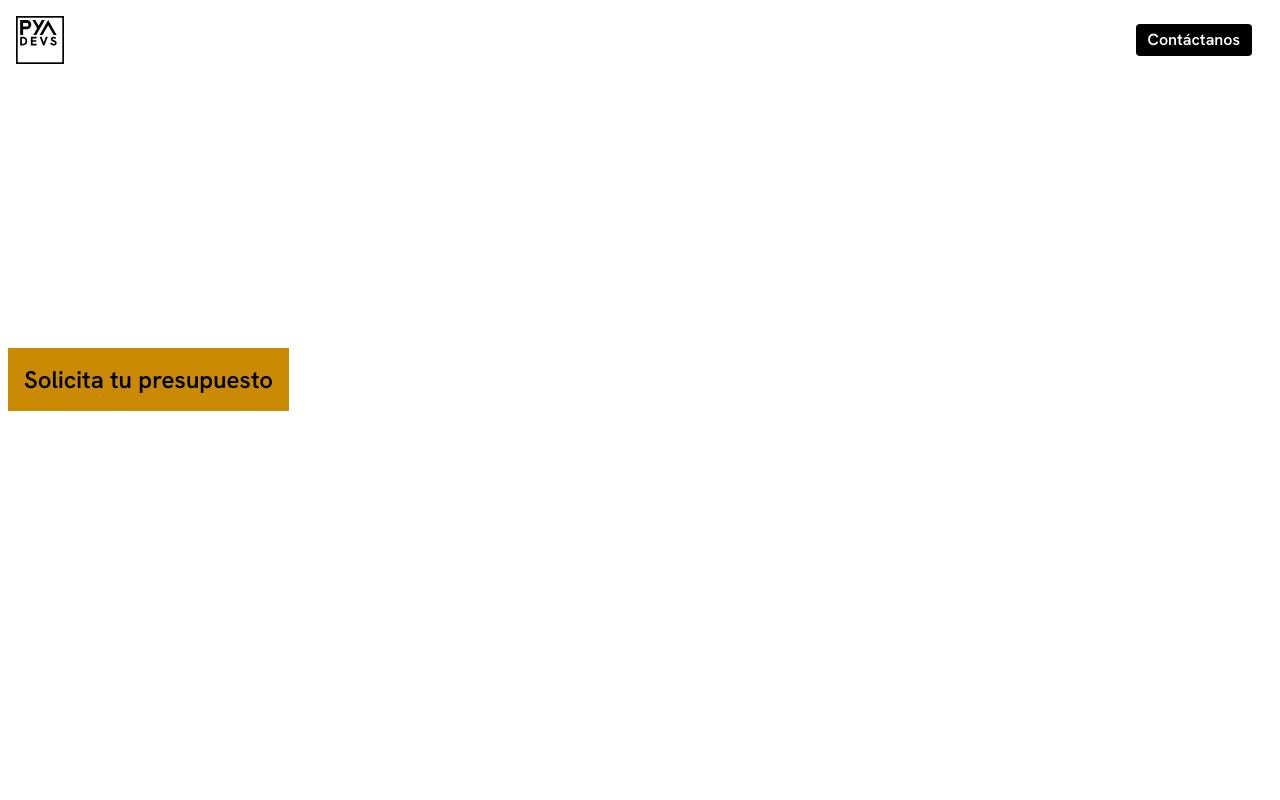
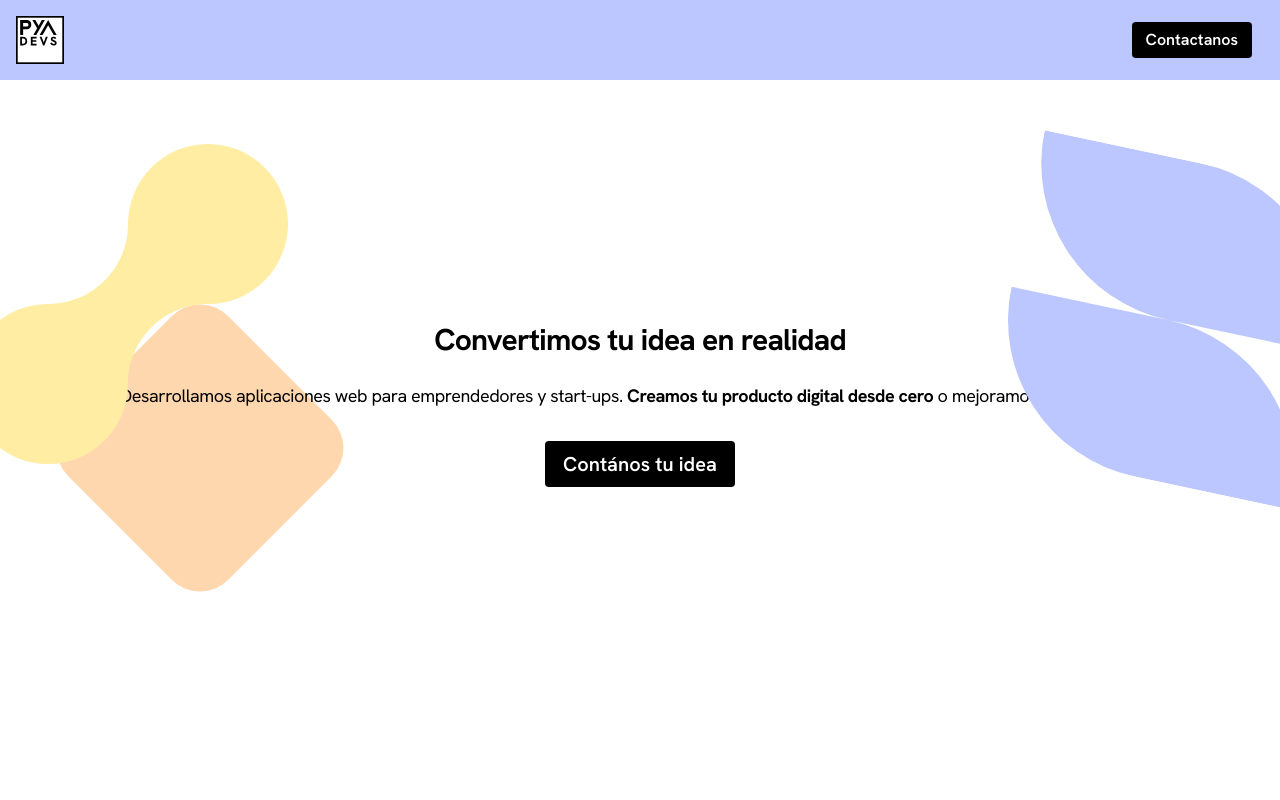
Before and after one commit to alepertu/bgd, a Next.js app: page / in a window 1280 px wide. Shown: the top 800 px of the page. Built offline with nearby package versions, Linux system fonts and the light colour scheme.

Commit message:
feat: svg shapes

```diff
--- a/app/_components/Header.tsx
+++ b/app/_components/Header.tsx
@@ -8,15 +8,15 @@ const navItems = ['inicio', 'nosotros', 'proyectos', 'contacto'];
 export default function Header() {
   let [mostrarMenu, setMostrarMenu] = useState(false);
   return (
-    <header className="flex h-20 w-full p-4 items-center fixed top-0 left-0 bg-white">
+    <header className="flex h-20 z-50 w-full p-4 items-center fixed top-0 left-0 bg-uy-blue-50">
       <a href="#inicio">
         <Image src={logo} alt="PYA DEVS Logo" width={50} height={50} />
       </a>
       <div className="w-full flex flex-col items-end">
         <a
-          className="bg-black py-1 px-3 rounded mr-3 no-underline text-white font-semibold hover:bg-blue"
+          className="bg-black py-1 px-3 rounded mr-3 no-underline text-white font-semibold border-2 border-transparent hover:text-black transition-all hover:bg-transparent hover:border-black"
           href="#contacto">
-          Contáctanos
+          Contactanos
         </a>
       </div>
       <button
@@ -37,7 +37,7 @@ export default function Header() {
             onClick={() => {
               setMostrarMenu(false);
             }}
-            className={`no-underline border-2 bg-white w-3/4 rounded-lg text-2xl mx-auto text-left my-3 px-4 py-3 hover:border-black`}>
+            className={`no-underline border-2 border-transparent bg-white w-3/4 rounded-lg text-2xl mx-auto text-left my-2 px-4 py-3 hover:border-black`}>
             {item}
           </a>
         ))}
--- a/app/_components/Inicio.jsx
+++ /dev/null
@@ -1,24 +0,0 @@
-function Inicio() {
-  return (
-    <main className="pt-12 text-left ml-2 md:pt-3 h-svh" id="inicio">
-      <h1 className="text-4xl md:text-6xl text-white pt-20 font-bold w-11/12">
-        Soluciones en tecnología
-        <br />
-        al alcance de un clic.
-      </h1>
-      <p className="w-11/12 text-2xl md:w-3/4 mb-14 text-white">
-        Nos dedicamos al diseño, desarrollo y mantenimiento de páginas webs y
-        aplicaciones móviles, implementando tecnologías modernas y con
-        soluciones que se adaptan a las necesidades de tu compañía o
-        emprendimiento.
-      </p>
-      <a
-        className="p-4 text-2xl no-underline bg-yellow-600 text-black font-semibold hover:bg-white"
-        href="#contacto">
-        Solicita tu presupuesto
-      </a>
-    </main>
-  );
-}
-
-export default Inicio;
--- a/app/page.tsx
+++ b/app/page.tsx
@@ -1,9 +1,9 @@
 'use client';
 
-import Inicio from './_components/Inicio.jsx';
 import Nosotros from './_components/Nosotros.jsx';
 import Proyectos from './_components/Proyectos.jsx';
 import Contacto from './_components/Contacto.jsx';
+
 import React from 'react';
 import Header from './_components/Header.tsx';
 
@@ -11,7 +11,41 @@ function App() {
   return (
     <div className="text-center">
       <Header />
-      <Inicio />
+      <main
+        className="text-center relative overflow-hidden w-full flex-col place-content-center h-svh px-6"
+        id="inicio">
+        <svg
+          xmlns="http://www.w3.org/2000/svg"
+          viewBox="0 0 480 480"
+          className="absolute top-36 -left-8 rotate-90 fill-uy-yellow-200 w-3/12">
+          <path d="M360 240c-66.3 0-120-53.7-120-120a120 120 0 1 0-120 120c66.3 0 120 53.7 120 120a120 120 0 1 0 120-120Z"></path>
+        </svg>
+        <svg
+          xmlns="http://www.w3.org/2000/svg"
+          viewBox="0 0 480 480"
+          className="absolute top-40 rotate-12 -right-12 fill-uy-blue-50 w-3/12">
+          <path d="M240 0H0a240 240 0 0 0 240 240h240A240 240 0 0 0 240 0ZM240 240H0a240 240 0 0 0 240 240h240a240 240 0 0 0-240-240Z"></path>
+        </svg>
+        <svg
+          xmlns="http://www.w3.org/2000/svg"
+          viewBox="0 0 480 480"
+          className="absolute top-72 -z-10 left-10 fill-uy-brown-50 w-3/12">
+          <path d="M197.6 42.4 42.4 197.6a60 60 0 0 0 0 84.8l155.2 155.2a60 60 0 0 0 84.8 0l155.2-155.2a60 60 0 0 0 0-84.8L282.4 42.4a60 60 0 0 0-84.8 0Z"></path>
+        </svg>
+        <h1 className="text-3xl font-bold px-8 tracking-tight">
+          Convertimos tu idea en realidad
+        </h1>
+        <p className="text-lg mt-6 mb-10 tracking-tight text-balance">
+          Desarrollamos aplicaciones web para emprendedores y start-ups.{' '}
+          <b>Creamos tu producto digital desde cero</b> o mejoramos el que ya
+          tenés.
+        </p>
+        <a
+          className="bg-black py-2 px-4 text-xl rounded no-underline text-white font-semibold border-2 border-transparent hover:text-black transition-all hover:bg-transparent hover:border-black"
+          href="#contacto">
+          Contános tu idea
+        </a>
+      </main>
       <Nosotros />
       <Proyectos />
       <Contacto />
```
